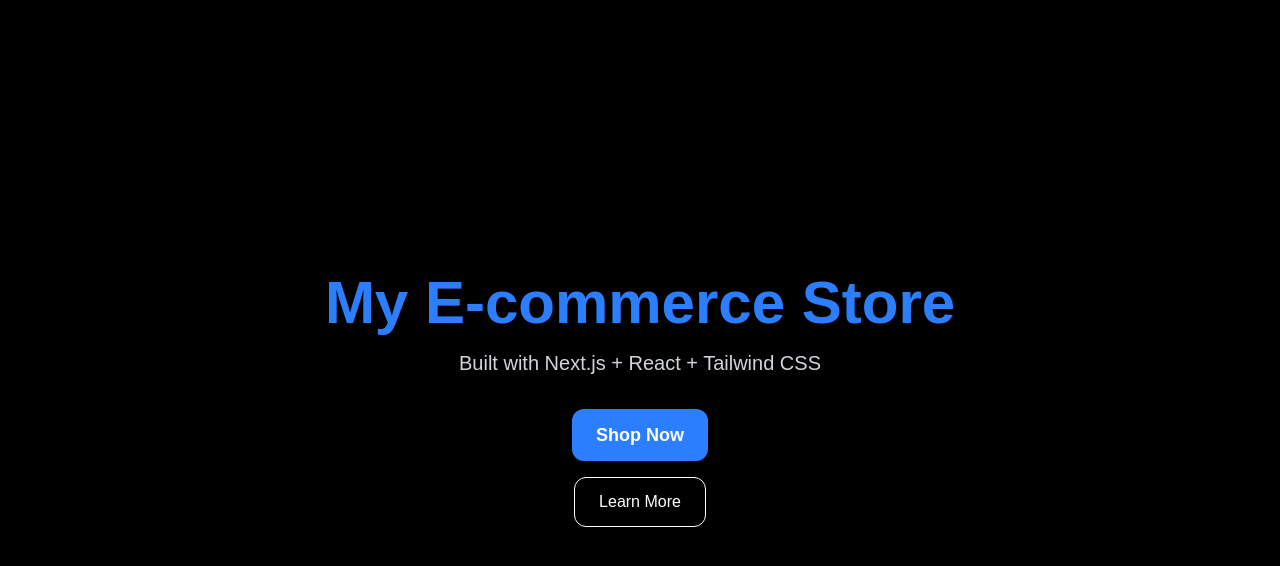
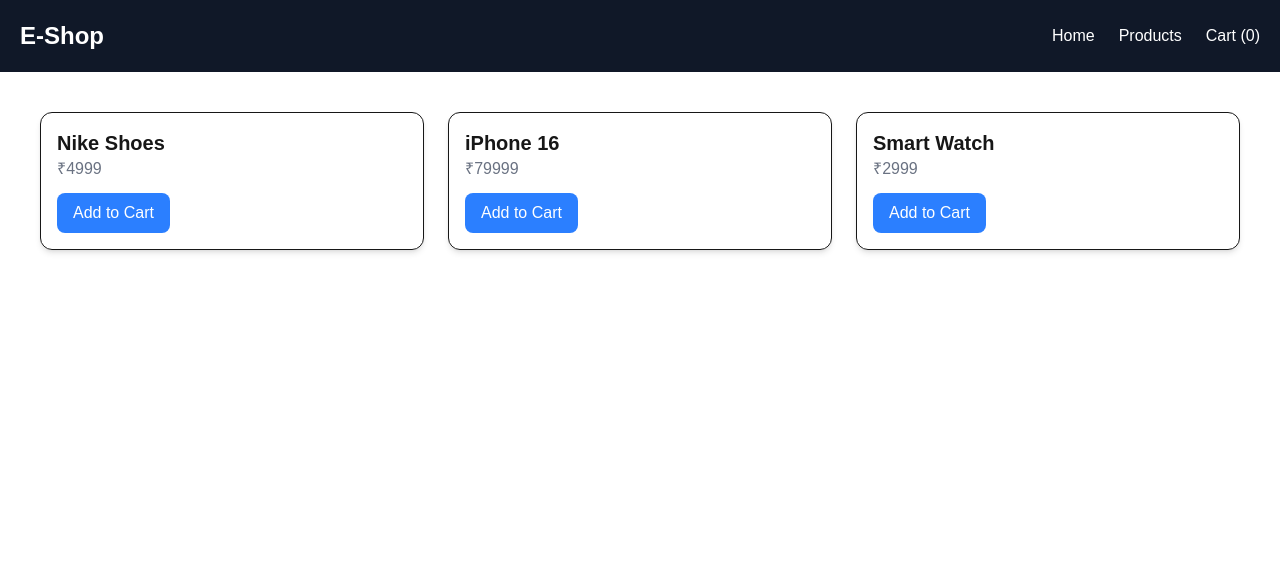
Before and after one commit to ChamanKumar2005/ecommerce-store, a Next.js app: page / in a window 1280 px wide. Shown: the top 566 px of the page. Built offline with nearby package versions, Linux system fonts and the light colour scheme.

Commit message:
Added cart counter using React state

```diff
--- a/src/app/page.tsx
+++ b/src/app/page.tsx
@@ -1,20 +1,41 @@
+"use client";
+
+import { useState } from "react";
+import Navbar from "../components/Navbar";
+import ProductCard from "../components/ProductCard";
+
 export default function Home() {
+  const [cartCount, setCartCount] = useState(0);
+
+  const handleAddToCart = () => {
+    setCartCount(cartCount + 1);
+  };
+
   return (
-    <main className="flex min-h-screen flex-col items-center justify-center bg-black text-white">
-      <h1 className="text-6xl font-bold text-blue-500">
-        My E-commerce Store
-      </h1>
+    <>
+      <Navbar cartCount={cartCount} />
 
-      <p className="mt-4 text-xl text-gray-300">
-        Built with Next.js + React + Tailwind CSS
-      </p>
+      <main className="p-10">
+        <div className="grid grid-cols-1 md:grid-cols-2 lg:grid-cols-3 gap-6">
+          <ProductCard
+            title="Nike Shoes"
+            price={4999}
+            onAddToCart={handleAddToCart}
+          />
 
-      <button className="mt-8 rounded-xl bg-blue-500 px-6 py-3 text-lg font-semibold hover:bg-blue-700 hover:scale-105 transition">
-        Shop Now
-      </button>
-      <button className="mt-4 rounded-xl border border-white px-6 py-3">
-        Learn More
-      </button>
-    </main>
+          <ProductCard
+            title="iPhone 16"
+            price={79999}
+            onAddToCart={handleAddToCart}
+          />
+
+          <ProductCard
+            title="Smart Watch"
+            price={2999}
+            onAddToCart={handleAddToCart}
+          />
+        </div>
+      </main>
+    </>
   );
 }
--- /dev/null
+++ b/src/components/Navbar.tsx
@@ -0,0 +1,19 @@
+type NavbarProps = {
+  cartCount: number;
+};
+
+export default function Navbar({
+  cartCount,
+}: NavbarProps) {
+  return (
+    <nav className="flex items-center justify-between p-5 bg-gray-900 text-white">
+      <h1 className="text-2xl font-bold">E-Shop</h1>
+
+      <div className="flex gap-6">
+        <a href="#">Home</a>
+        <a href="#">Products</a>
+        <a href="#">Cart ({cartCount})</a>
+      </div>
+    </nav>
+  );
+}
--- /dev/null
+++ b/src/components/ProductCard.tsx
@@ -0,0 +1,30 @@
+type ProductCardProps = {
+  title: string;
+  price: number;
+  onAddToCart: () => void;
+};
+
+export default function ProductCard({
+  title,
+  price,
+  onAddToCart,
+}: ProductCardProps) {
+  return (
+    <div className="border rounded-xl p-4 shadow-md">
+      <h2 className="text-xl font-bold">
+        {title}
+      </h2>
+
+      <p className="text-gray-500">
+        ₹{price}
+      </p>
+
+      <button
+        onClick={onAddToCart}
+        className="mt-3 bg-blue-500 text-white px-4 py-2 rounded-lg"
+      >
+        Add to Cart
+      </button>
+    </div>
+  );
+}
--- a/tsconfig.json
+++ b/tsconfig.json
@@ -18,9 +18,11 @@
         "name": "next"
       }
     ],
+    // "baseUrl": ".",
     "paths": {
-      "@/*": ["./src/*"]
+    "@/*": ["./src/*"]
     }
+
   },
   "include": [
     "next-env.d.ts",
```
